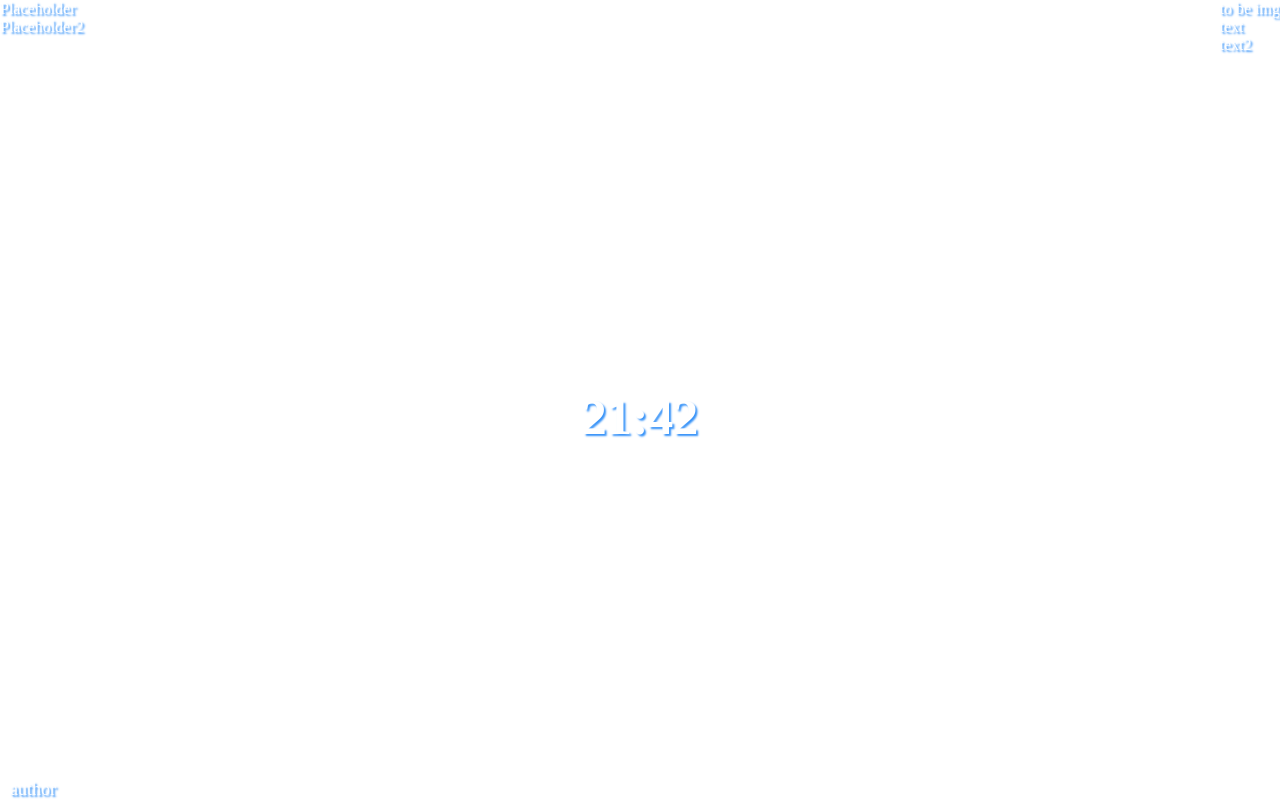
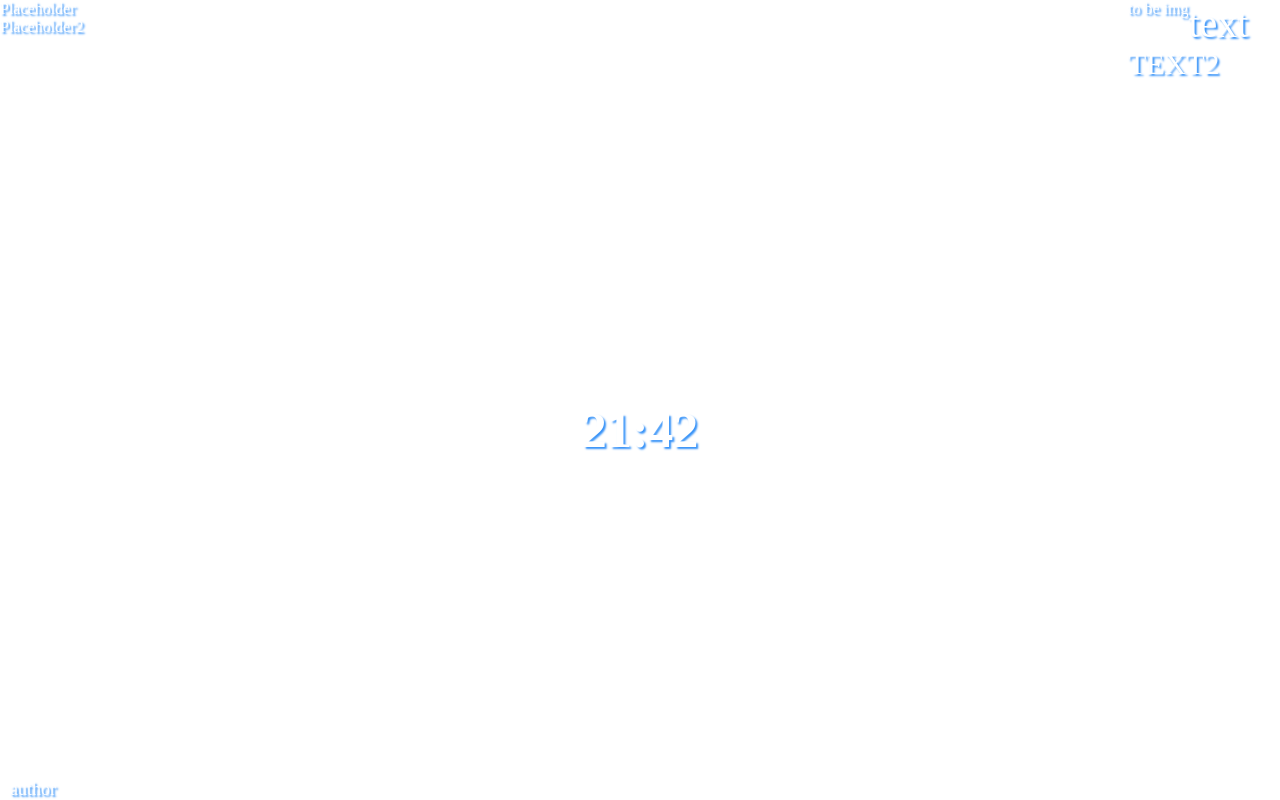
Before and after one commit to jjconway23/dashboard, a plain HTML site: page index.html in a window 1280 px wide. Drawn offline with Linux system fonts and the light colour scheme; no server answers.

Commit message:
add temp css styling to weather

```diff
--- a/index.html
+++ b/index.html
@@ -13,7 +13,7 @@
             <p>Placeholder</p>
             <p>Placeholder2</p>
         </div>
-        <div id="weather">
+        <div id="weather"class="flex">
             <p>to be img</p>
             <p id="temp">text</p>
             <p id="city">text2</p>
--- a/js/index.js
+++ b/js/index.js
@@ -23,7 +23,7 @@ navigator.geolocation.getCurrentPosition( position => {
     fetch(`http://api.weatherapi.com/v1/current.json?key=0e3c39bf948e440386b210920222004&q=${position.coords.latitude}&q=${position.coords.longitude}&aqi=yes`)
         .then(res => res.json())
         .then(data => {
-            document.getElementById("temp").innerText = data.current.temp_c
+            document.getElementById("temp").innerText = `${data.current.temp_c}℃`
             document.getElementById("city").innerText = data.location.name
         })
 })
--- a/styles/styles.css
+++ b/styles/styles.css
@@ -28,6 +28,19 @@ body{
     justify-content: space-between;
 
 }
+#weather{
+    margin-right: 1rem;
+    flex-wrap: wrap;
+}
+#temp{
+    font-size: 4rem;
+}
+#city{
+    font-size: 3rem;
+    width: 100%;
+    text-transform: uppercase;
+    margin-right: -7rem;
+}
 /* Main */
 #time{
     text-align: center;
```
